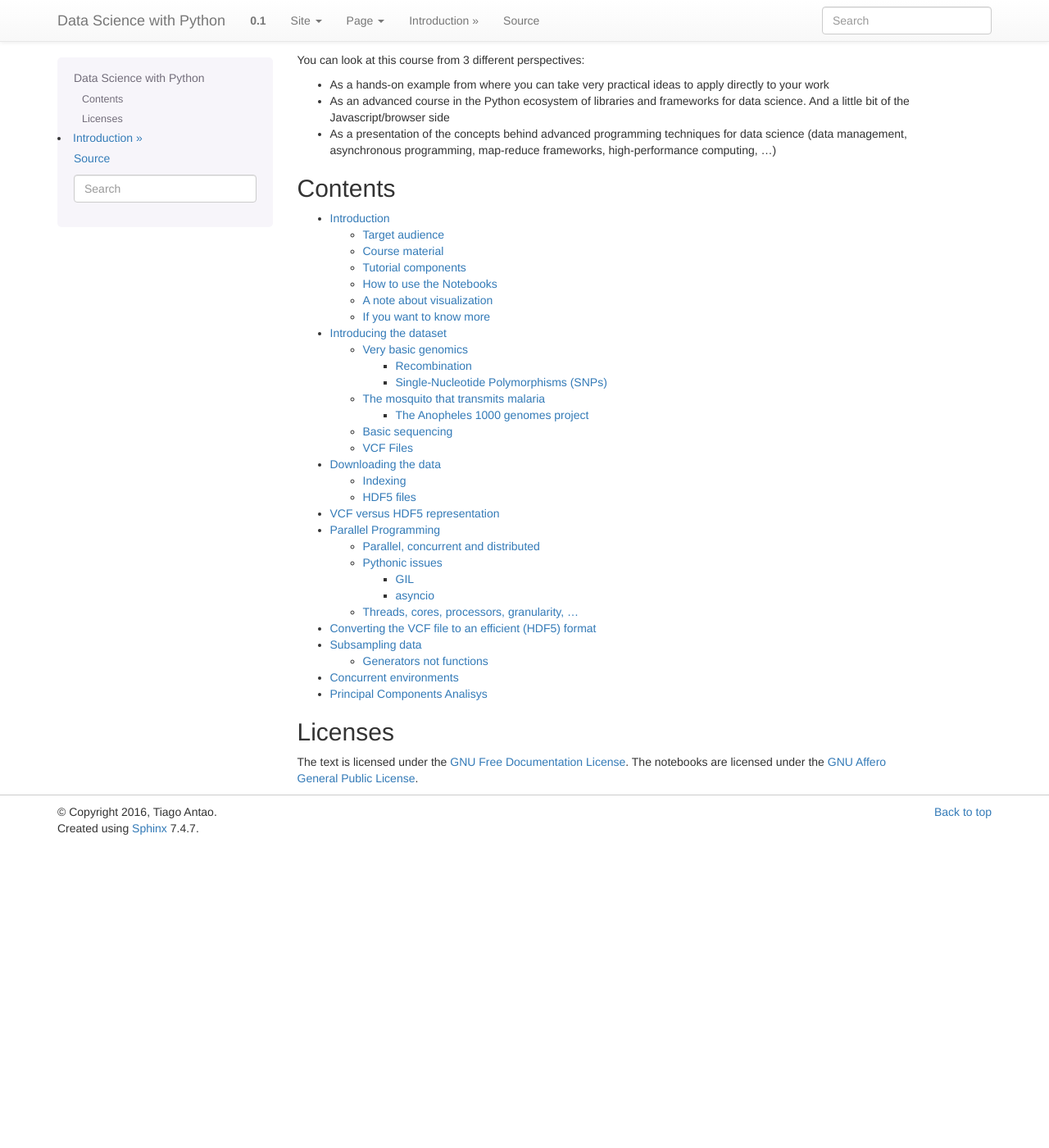
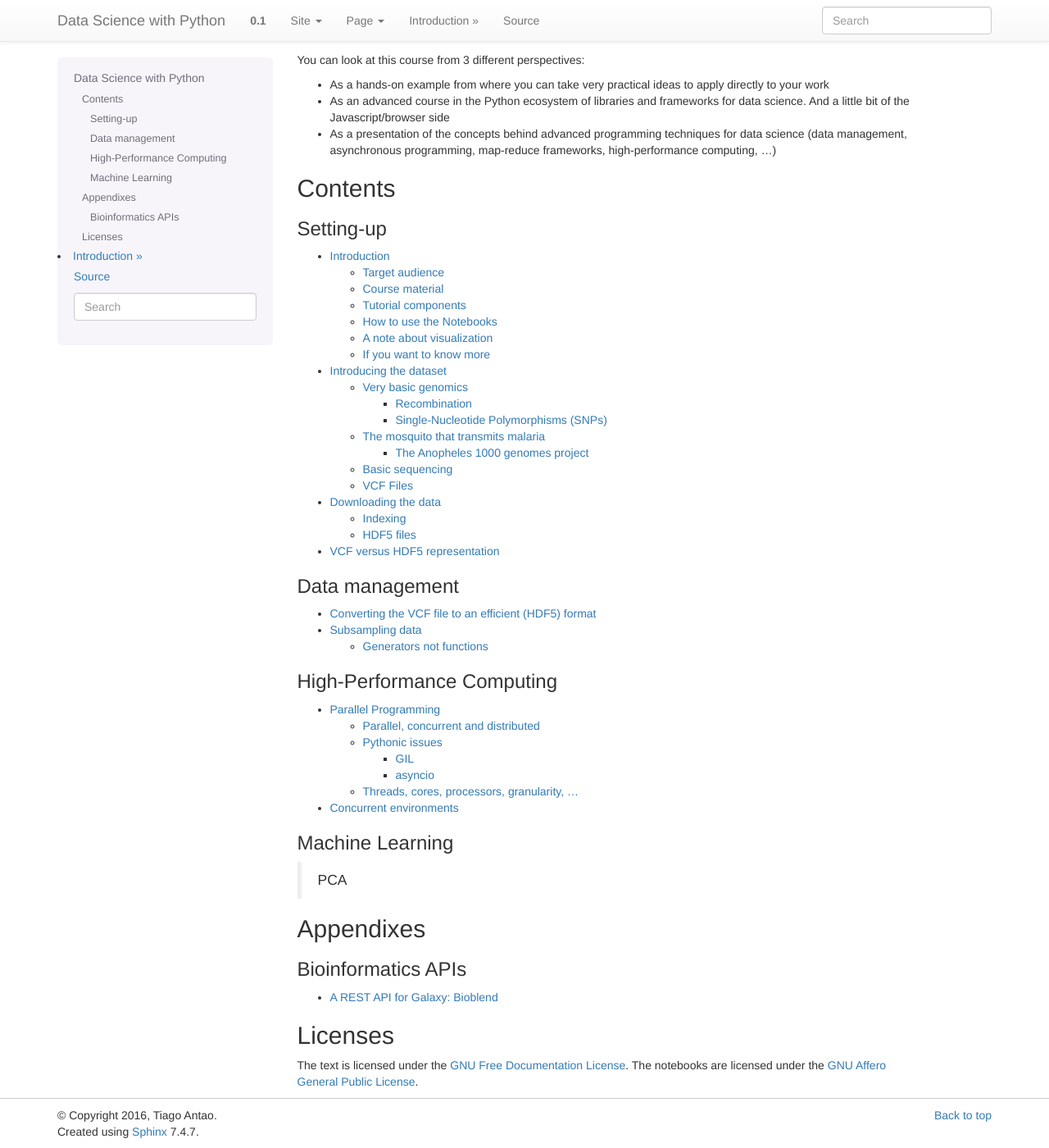
Before and after one commit to tiagoantao/data-science-teaching, a Sphinx documentation site: the page built from docs/index.rst, in a window 1280 px wide and 1400 px high, scrolled down 207 px. Shown: the whole window at 82% size. Built offline with Sphinx 7.4.7, drawn with Linux system fonts in a browser that asks for light colours; before the commit the page ends 1237 px from its top, so only the background shows below that.

Commit message:
content restructuring

```diff
--- /dev/null
+++ b/docs/galaxy.rst
@@ -0,0 +1,3 @@
+*******************************
+A REST API for Galaxy: Bioblend
+*******************************
--- a/docs/index.rst
+++ b/docs/index.rst
@@ -30,6 +30,10 @@ You can look at this course from 3 different perspectives:
 Contents
 ========
 
+
+Setting-up
+^^^^^^^^^^
+
 .. toctree::
    :maxdepth: 3
 
@@ -37,11 +41,45 @@ Contents
    dataset
    download
    speed
-   parallel
+
+Data management
+^^^^^^^^^^^^^^^
+
+.. toctree::
+   :maxdepth: 3
+
    pre_processing
    reducing
+
+
+High-Performance Computing
+^^^^^^^^^^^^^^^^^^^^^^^^^^
+
+.. toctree::
+   :maxdepth: 3
+
+   parallel
    concurrent
+
+Machine Learning
+^^^^^^^^^^^^^^^^
+
+   .. toctree::
+      :maxdepth: 3
+
    PCA
+
+Appendixes
+==========
+
+Bioinformatics APIs
+^^^^^^^^^^^^^^^^^^^
+
+.. toctree::
+   :maxdepth: 3
+
+   galaxy
+
 
 Licenses
 ========
--- a/docs/pre_processing.rst
+++ b/docs/pre_processing.rst
@@ -1,5 +1,8 @@
 Converting the VCF file to an efficient (HDF5) format
 *****************************************************
+
+.. TODO::
+    Relate with HPC part
 
 .. note::
   Notebooks:
```
